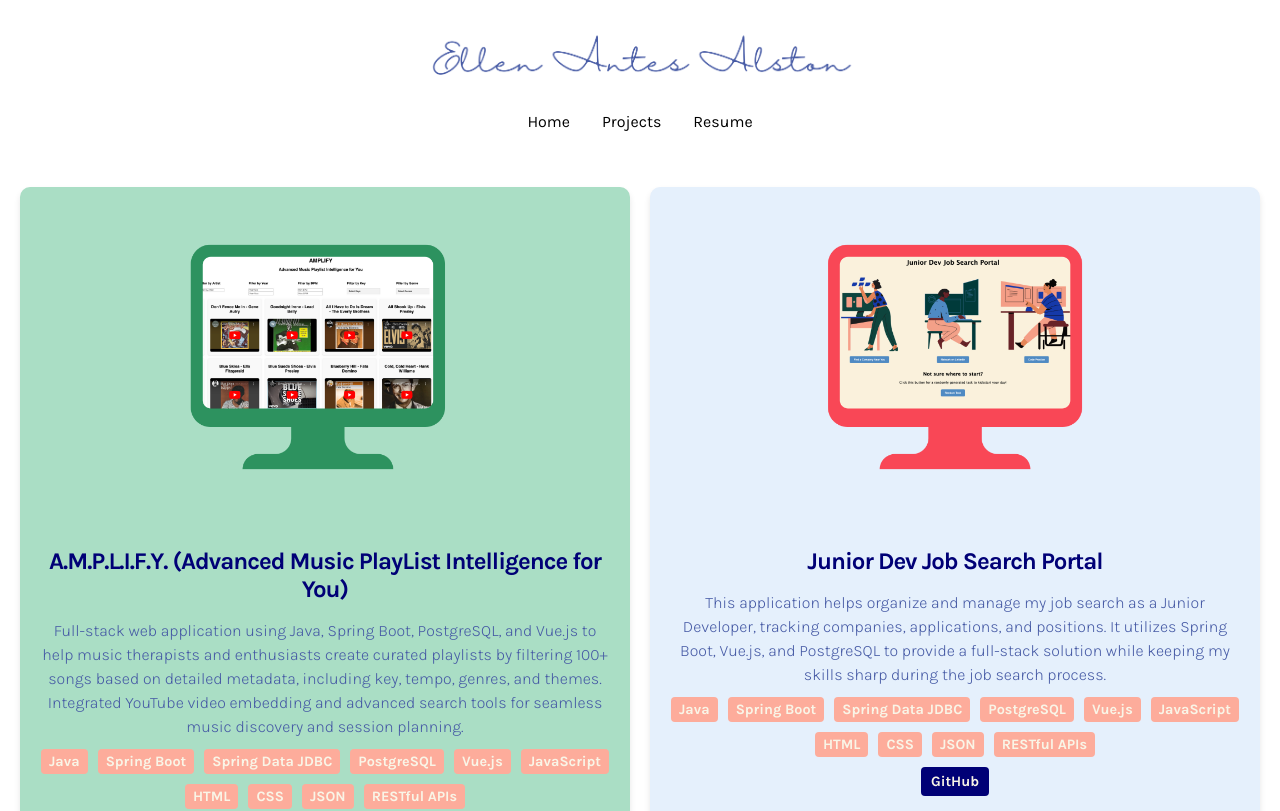
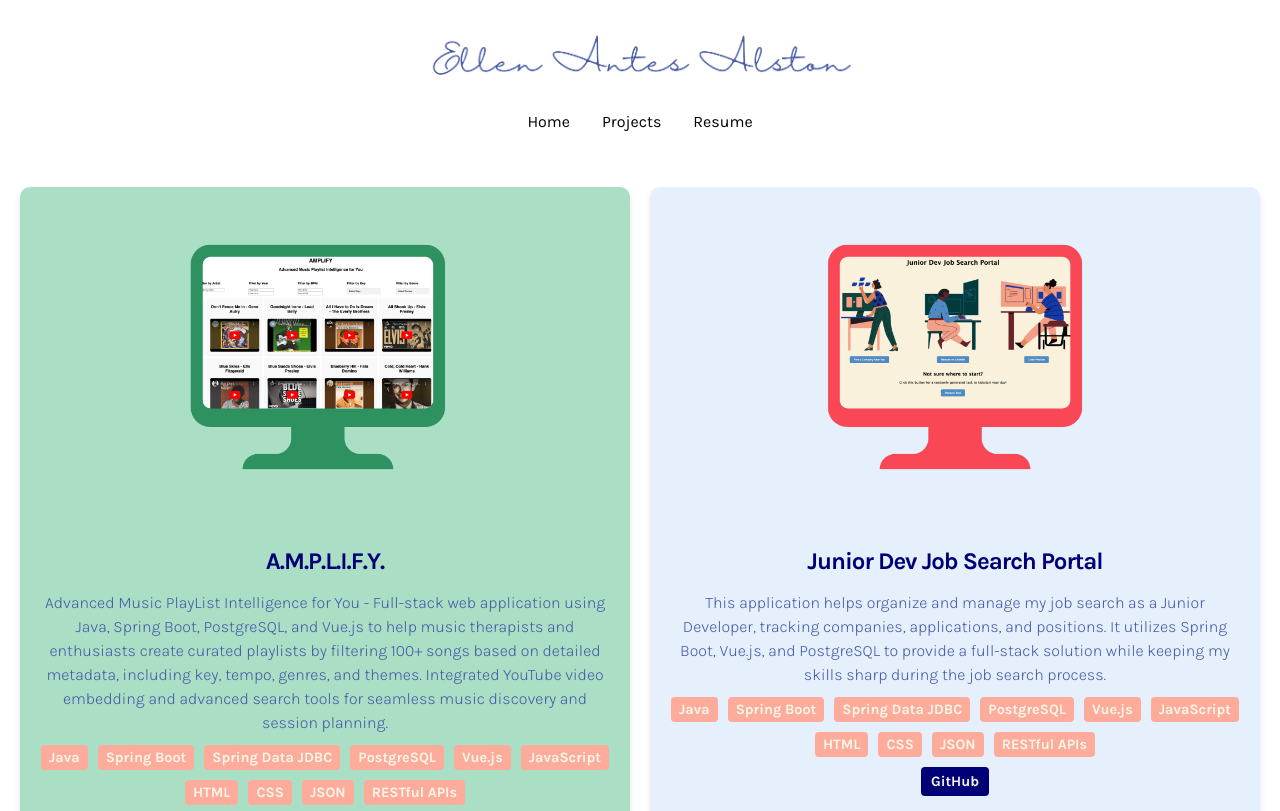
Before and after one commit to ellenalston/ellen-alston-portfolio, a Vue app: page /projects in a window 1280 px wide. Shown: the top 811 px of the page. Built offline with nearby package versions, Linux system fonts and the light colour scheme.

Commit message:
project update

```diff
--- a/src/views/ProjectView.vue
+++ b/src/views/ProjectView.vue
@@ -16,8 +16,8 @@ export default {
       projects: [
 
         {
-          title: "A.M.P.L.I.F.Y. (Advanced Music PlayList Intelligence for You)",
-          description: "Full-stack web application using Java, Spring Boot, PostgreSQL, and Vue.js to help music therapists and enthusiasts create curated playlists by filtering 100+ songs based on detailed metadata, including key, tempo, genres, and themes. Integrated YouTube video embedding and advanced search tools for seamless music discovery and session planning.",
+          title: "A.M.P.L.I.F.Y.",
+          description: "Advanced Music PlayList Intelligence for You - Full-stack web application using Java, Spring Boot, PostgreSQL, and Vue.js to help music therapists and enthusiasts create curated playlists by filtering 100+ songs based on detailed metadata, including key, tempo, genres, and themes. Integrated YouTube video embedding and advanced search tools for seamless music discovery and session planning.",
           image: "/imgs/amplify.png",
           skills: ["Java", "Spring Boot", "Spring Data JDBC", "PostgreSQL", "Vue.js", "JavaScript", "HTML", "CSS", "JSON", "RESTful APIs"],
           links: {
```
